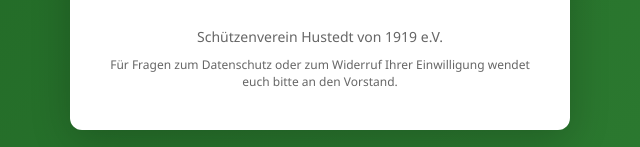
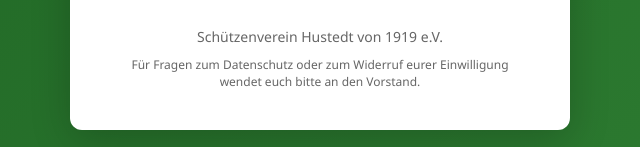
Before and after one commit to Schutzenverein-Hustedt-von-1919-e-V/Mailanmeldung, a plain HTML site: page index.html in a window 1280 px wide. Shown: the part 697-844 px from the top of the page, 320-960 px from the left. Drawn offline with Linux system fonts and the light colour scheme.

Commit message:
Update index.html

```diff
--- a/index.html
+++ b/index.html
@@ -214,7 +214,7 @@
         <div class="footer">
             <p>Schützenverein Hustedt von 1919 e.V.</p>
             <p style="font-size: 12px; margin-top: 10px;">
-                Für Fragen zum Datenschutz oder zum Widerruf Ihrer Einwilligung wendet euch bitte an den Vorstand.
+                Für Fragen zum Datenschutz oder zum Widerruf eurer Einwilligung wendet euch bitte an den Vorstand.
             </p>
         </div>
     </div>
```
